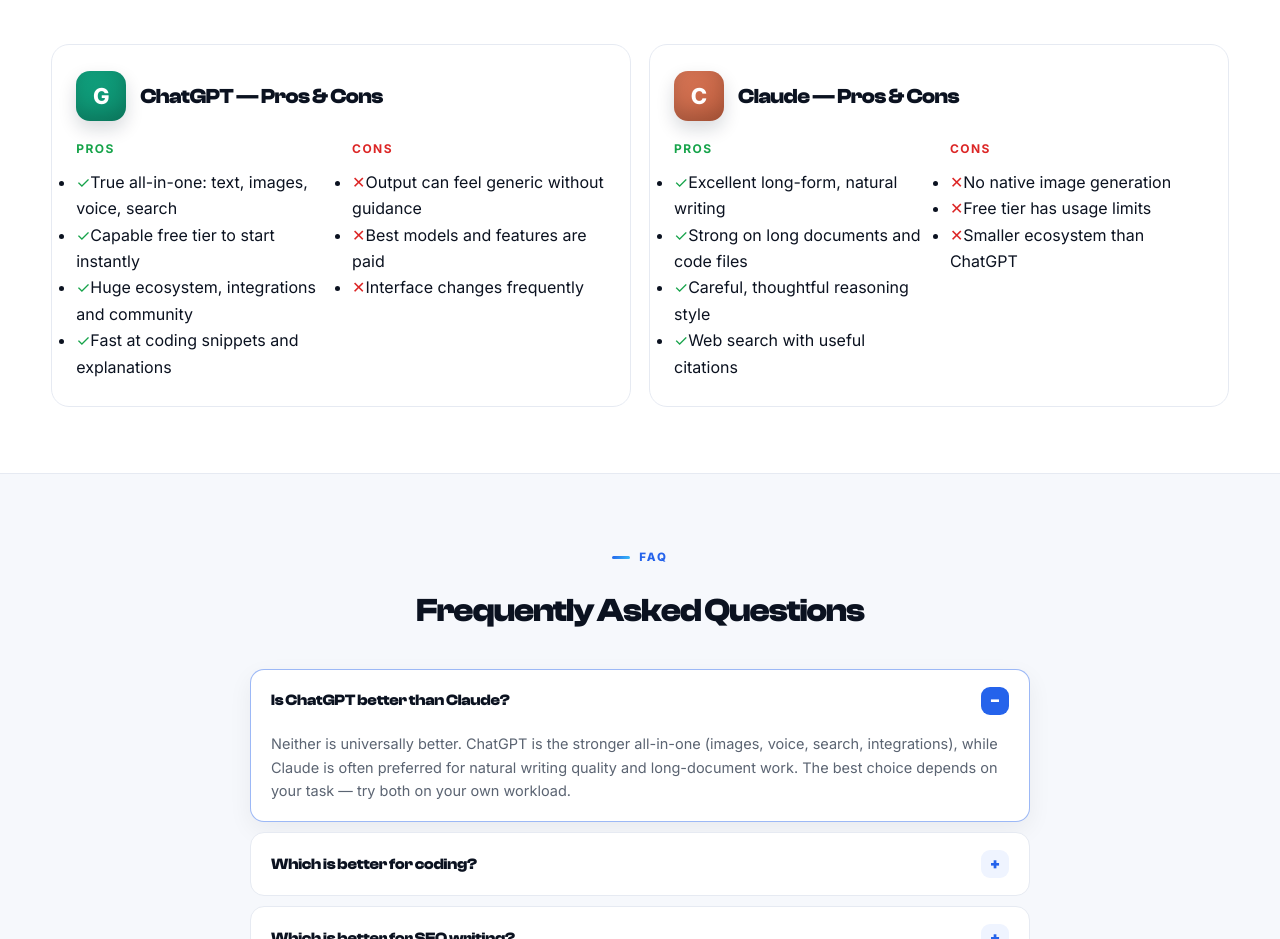
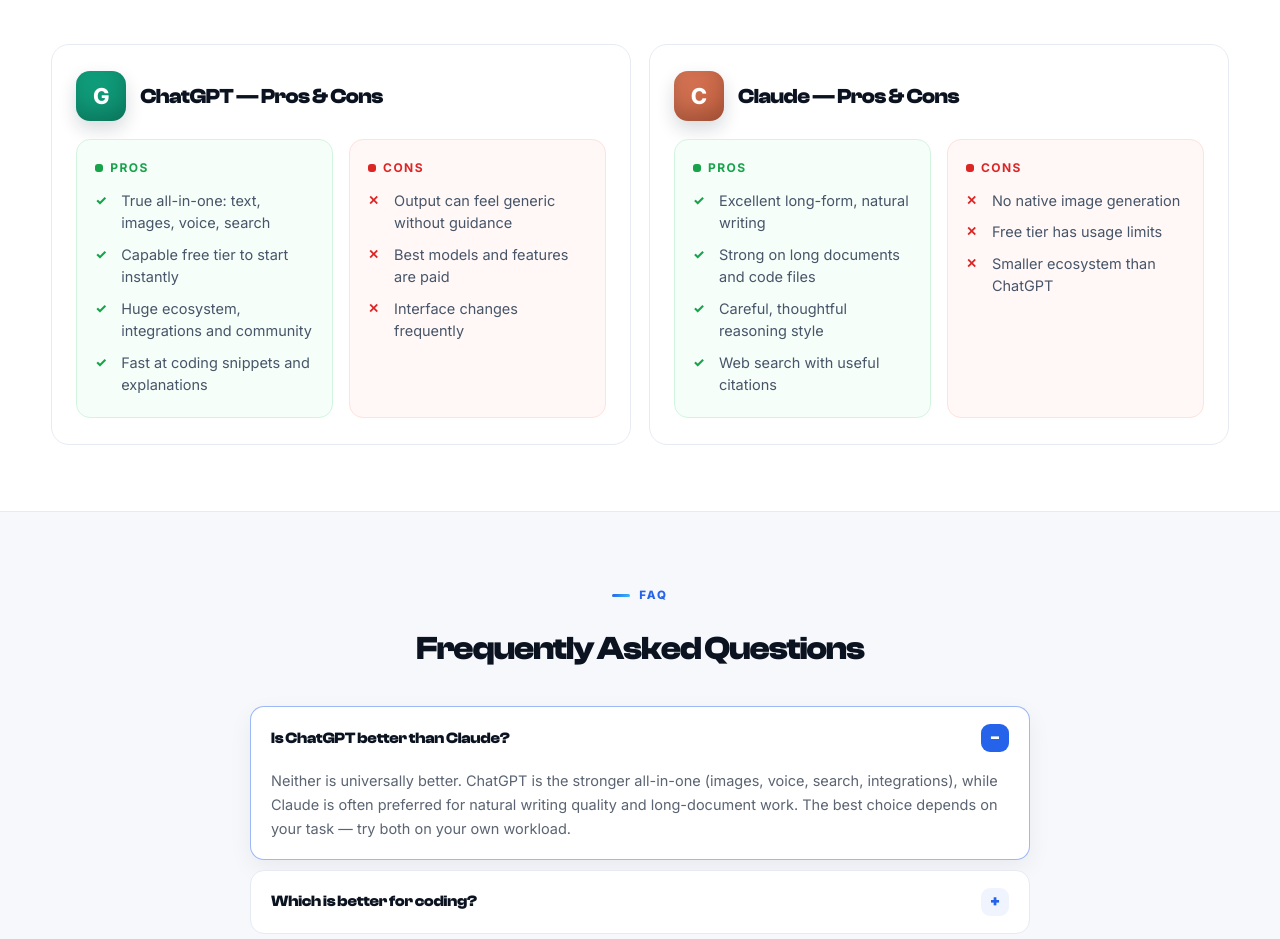
Before and after one commit to davidtechwizstudio-cpu/ai-content-site, a Next.js app: page /comparison in a window 1280 px wide. Shown: the part 4540-5479 px from the top of the page. Built offline with nearby package versions, Linux system fonts and the light colour scheme.

Commit message:
fix: pros/cons cards — tinted panels, proper bullets, no doubled markers

```diff
--- a/src/app/comparison/comparison.css
+++ b/src/app/comparison/comparison.css
@@ -267,13 +267,33 @@
 .cx-quiz-restart:hover { border-color: var(--accent); color: var(--accent); }
 
 /* Pros & cons */
-.cx-pc { display: grid; grid-template-columns: 1fr 1fr; gap: 22px; }
+.cx-pc { display: grid; grid-template-columns: 1fr 1fr; gap: 16px; }
+.cx-pc > div {
+  border-radius: 14px; padding: 18px 18px 20px;
+  border: 1px solid;
+}
+.cx-pc > div:first-child { background: #f6fef9; border-color: #d3f5e0; }
+.cx-pc > div:last-child { background: #fff8f7; border-color: #fde2dd; }
 .cx-good-h { color: var(--green); }
 .cx-bad-h { color: #dc2626; }
 .cx-pc h4 {
   font-size: 12px; letter-spacing: 0.12em; text-transform: uppercase;
-  margin-bottom: 10px; font-family: var(--font-sans), sans-serif;
+  margin-bottom: 12px; font-family: var(--font-sans), sans-serif;
+  display: flex; align-items: center; gap: 7px;
 }
+.cx-pc h4::before {
+  content: ''; width: 8px; height: 8px; border-radius: 3px;
+}
+.cx-good-h::before { background: var(--green); }
+.cx-bad-h::before { background: #dc2626; }
+.cx-pc ul { list-style: none; margin: 0; display: flex; flex-direction: column; gap: 9px; }
+.cx-pc li {
+  position: relative; padding-left: 26px;
+  font-size: 14.5px; color: #475569; line-height: 1.55;
+}
+.cx-pc li::before { position: absolute; left: 0; top: 0; font-weight: 800; font-size: 13px; }
+.cx-pc .cx-good li::before { content: '✓'; color: var(--green); }
+.cx-pc .cx-bad li::before { content: '✕'; color: #dc2626; }
 
 /* FAQ */
 .cx-faq-wrap { max-width: 780px; }
```
Also changed, not shown: 1 other file (tests, documents, lock files or other folders).
